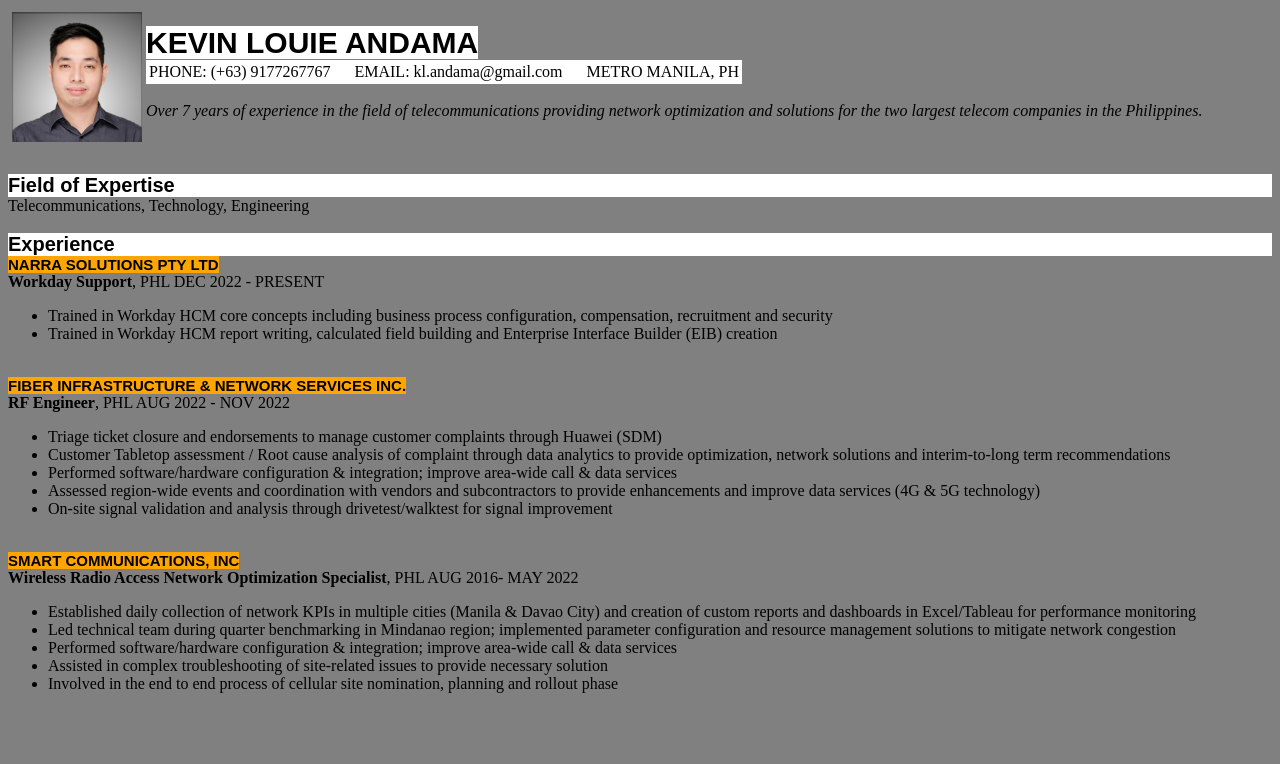
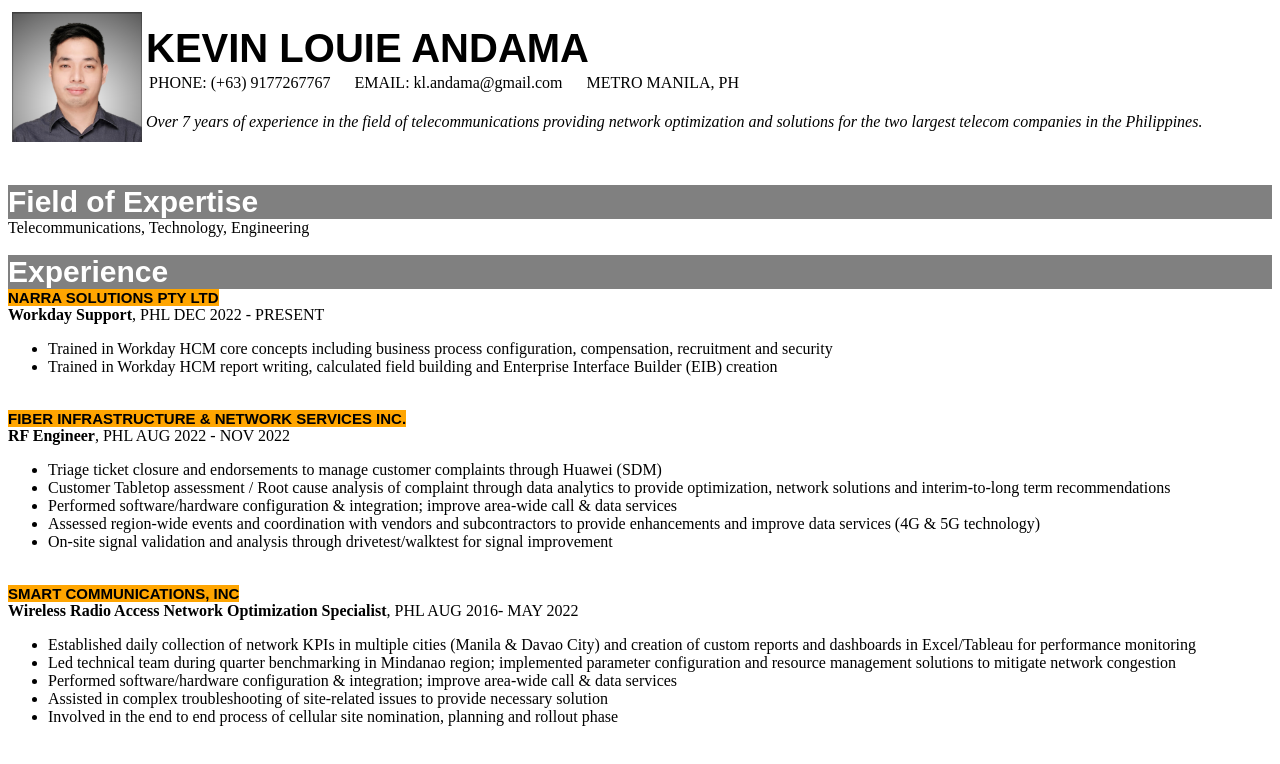
Before and after one commit to klandama/code-it, a plain HTML site: page index.html in a window 1280 px wide. Drawn offline with Linux system fonts and the light colour scheme.

Commit message:
Update index.html

```diff
--- a/index.html
+++ b/index.html
@@ -3,16 +3,16 @@
 <style>
 name {
 	font-family: arial;
-	font-size: 30;
+	font-size: 40;
 	font-weight: bold;
-	background-color: white;
 }
 
 header {
 	font-family: arial;
-	font-size: 20;
+	font-size: 30;
 	font-weight: bold;
-	background-color:white;
+	color: white;
+	background-color:gray;
 }
 
 header2 {
@@ -40,7 +40,7 @@ format {
 </table>
 </head>
 
-<body style=background-color:gray;>
+<body>
 
 <br>
 <i>Over 7 years of experience in the field of telecommunications providing network optimization and solutions for the two largest telecom companies in the Philippines.</i>
```
